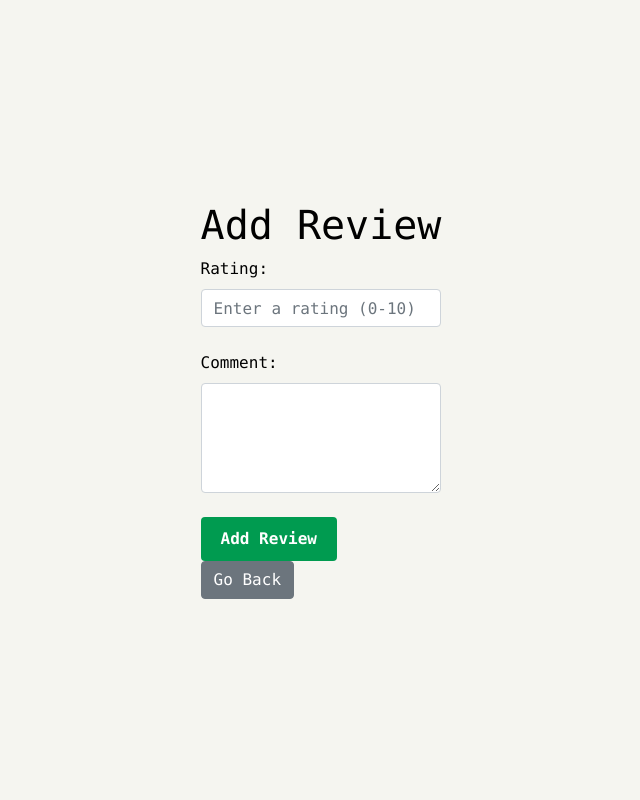
After one commit to Itay16/moviewb_app, a Flask app: page /users/1/add_review/3 in a window 1280 px wide. The commit adds this page. Shown: the whole page, without its empty margins (319-959 px from the left). Run offline with Flask 3, Linux system fonts and the light colour scheme; some libraries are stand-ins or nearby versions.

Commit message:
Added a new Reviews table, some more HTMLs, styles, and MORE!

```diff
--- a/app.py
+++ b/app.py
@@ -1,7 +1,7 @@
 from flask import Flask, render_template, request, redirect, url_for
 from data_manager.SQLiteDataManager import SQLiteDataManager
 import requests
-from data_manager.models import db
+from moviewb_app.data_manager.models import db
 import os
 
 app = Flask(__name__)
@@ -56,6 +56,7 @@ def add_user():
 def add_movie(user_id):
     """Displays a form to add a new movie to the user's list of movies"""
     user = data_manager.get_user_by_id(user_id)
+    error_message = None  # Initialize error message as None
 
     if request.method == 'POST':
         movie_title = request.form.get('title')
@@ -75,25 +76,21 @@ def add_movie(user_id):
                 year = movie_data.get("Year")
                 genre = movie_data.get("Genre")
                 rating = movie_data.get("imdbRating")
+                poster = movie_data.get("Poster")
 
-                # Create a new movie instance
-                data_manager.add_movie(title=title, director=director, year=year, genre=genre, rating=rating, user=user)
+                data_manager.add_movie(title=title, director=director, year=year, genre=genre, rating=rating, user=user, poster=poster)
 
-                print("Movie Added:", title)  # Print the added movie title
+                print("Movie Added:", title)
 
-                # Redirect back to the user_movies page
                 return redirect(url_for('user_movies', user_id=user_id))
 
             else:
                 error_message = "Movie not found. Please enter a valid movie title."
-                return render_template('add_movie.html', user_id=user_id, error_message=error_message)
 
-        return render_template('add_movie.html', user_id=user_id)
-
-    return render_template('add_movie.html', user_id=user_id)
+    return render_template('add_movie.html', user_id=user_id, error_message=error_message)
 
 
-@app.route('/users/<int:user_id>/update_movie/<int:movie_id>', methods=['POST', 'GET'])
+@app.route('/users/<int:user_id>/update_movie/<int:movie_id>', methods=['GET', 'POST'])
 def update_movie(user_id, movie_id):
     """Updates a movie based on the user's input"""
     movie = data_manager.get_movie_by_id(movie_id)
@@ -123,5 +120,25 @@ def page_not_found(e):
     return render_template('404.html'), 404
 
 
+@app.route('/users/<int:user_id>/add_review/<int:movie_id>', methods=['POST', 'GET'])
+def add_review(user_id, movie_id):
+    if request.method == 'POST':
+        rating = float(request.form.get('rating'))
+        comment = request.form.get('comment')
+
+        data_manager.add_review(movie_id=movie_id, user_id=user_id, rating=rating, comment=comment)
+
+        return redirect(url_for('user_movies', user_id=user_id))
+
+    return render_template('add_review.html', user_id=user_id, movie_id=movie_id)
+
+
+@app.route('/movie/<int:movie_id>')
+def movie_detail(movie_id):
+    movie = data_manager.get_movie_by_id(movie_id)
+    reviews = data_manager.get_reviews_by_movie(movie_id)
+    return render_template('movie_detail.html', movie=movie, reviews=reviews)
+
+
 if __name__ == '__main__':
     app.run(debug=True)
--- a/static/styles.css
+++ b/static/styles.css
@@ -1,48 +1,70 @@
+/* General Styles */
 html {
-  flex-wrap: flex;
   display: flex;
+  flex-direction: row;
+  flex-wrap: wrap;
   justify-content: center;
+  align-items: center;
+  height: 100%;
 }
 
 body {
-  background: #F5F5F0;
+  margin: 0;
+  padding: 0;
+  background: #f5f5f0;
   color: black;
-  font-family: Monaco;
+  font-family: Monaco, monospace;
 }
 
+.container {
+  max-width: 960px;
+  margin: 0 auto;
+  padding: 20px;
+}
+
+/* Header Styles */
+.header {
+  text-align: center;
+  margin-bottom: 30px;
+}
+
+.header h1 {
+  font-size: 36px;
+  color: #009b50;
+}
+
+/* List Movies Styles */
 .list-movies-title {
   padding: 10px 0;
-  background: #009B50;
+  background: #009b50;
   color: white;
   text-align: center;
-  font-size: 16pt;
+  font-size: 18px;
+  font-weight: bold;
+  margin-bottom: 20px;
 }
 
 .movie-grid {
   list-style-type: none;
   padding: 0;
   margin: 0;
-  margin-top: 20px;
   display: flex;
+  flex-wrap: wrap;
   justify-content: center;
 }
 
 .movie-grid li {
-  padding: 10px 15px;
-  text-align: left;
+  width: 200px;
+  padding: 20px;
+  text-align: center;
 }
 
 .movie {
-  width: 140px;
-}
-
-.movie-title,
-.movie-year {
-  font-size: 0.8em;
-  text-align: center;
+  width: 100%;
 }
 
 .movie-title {
+  font-size: 1.2em;
   margin-top: 10px;
 }
 
@@ -51,21 +73,35 @@ body {
 }
 
 .movie-poster {
-    box-shadow: 0 3px 6px rgba(0, 0, 0, 0.16), 0 3px 6px rgba(0, 0, 0, 0.23);
-    width: 128px;
-    height: 193px;
+  box-shadow: 0 3px 6px rgba(0, 0, 0, 0.16), 0 3px 6px rgba(0, 0, 0, 0.23);
+  width: 160px;
+  height: 240px;
+  object-fit: cover;
 }
 
-/* Submit button styles */
+/* Form Styles */
+.form-container {
+  background: #fff;
+  padding: 20px;
+  border-radius: 8px;
+  box-shadow: 0 3px 6px rgba(0, 0, 0, 0.1);
+}
 
+.form-title {
+  font-size: 24px;
+  color: #009b50;
+  margin-bottom: 20px;
+}
+
+/* Button Styles */
 .submit-button {
   display: inline-block;
-  padding: 8px 16px;
-  font-size: 14px;
+  padding: 10px 20px;
+  font-size: 16px;
   font-weight: bold;
   text-align: center;
   text-decoration: none;
-  background-color: #009B50;
+  background-color: #009b50;
   color: white;
   border: none;
   border-radius: 4px;
@@ -74,9 +110,9 @@ body {
 }
 
 .submit-button:hover {
-  background-color: #007A3D;
+  background-color: #007a3d;
 }
 
 .submit-button:active {
-  background-color: #005D2F;
+  background-color: #005d2f;
 }
--- /dev/null
+++ b/templates/add_review.html
@@ -0,0 +1,30 @@
+<!DOCTYPE html>
+<html lang="en">
+<head>
+    <link rel="stylesheet" href="https://stackpath.bootstrapcdn.com/bootstrap/4.3.1/css/bootstrap.min.css">
+    <link rel="stylesheet" href="static/styles.css">
+    <meta charset="UTF-8">
+    <title>Add Review - MovieWeb App</title>
+</head>
+<body>
+<div class="container">
+  <h1 class="title">Add Review</h1>
+  <form method="post">
+      <label for="rating">Rating:</label>
+      <input type="text" id="rating" name="rating" pattern="^[0-9]+(\.[0-9]{1,2})?$" required class="form-control" placeholder="Enter a rating (0-10)">
+      <br>
+      <label for="comment">Comment:</label>
+      <textarea id="comment" name="comment" rows="4" class="form-control"></textarea>
+      <br>
+      <button type="submit" class="btn btn-primary submit-button">Add Review</button>
+  </form>
+
+  <button onclick="goBack()" class="btn btn-secondary">Go Back</button>
+</div>
+<script>
+    function goBack() {
+        window.history.back();
+    }
+</script>
+</body>
+</html>
```
Also changed, not shown: data_manager/SQLiteDataManager.py (+18 -4 lines), data_manager/models.py (+16 -13 lines), templates/add_movie.html (+13 -4 lines), templates/add_user.html (+11 -8 lines), templates/delete_movie.html (deleted, +0 -19 lines), templates/index.html (+6 -3 lines), templates/movie_detail.html (added, +39 -0 lines), templates/update_movie.html (+19 -10 lines), templates/users.html (+12 -3 lines), templates/users_movies.html (+24 -7 lines), data/__init__.py (added), data/data.sqlite.
